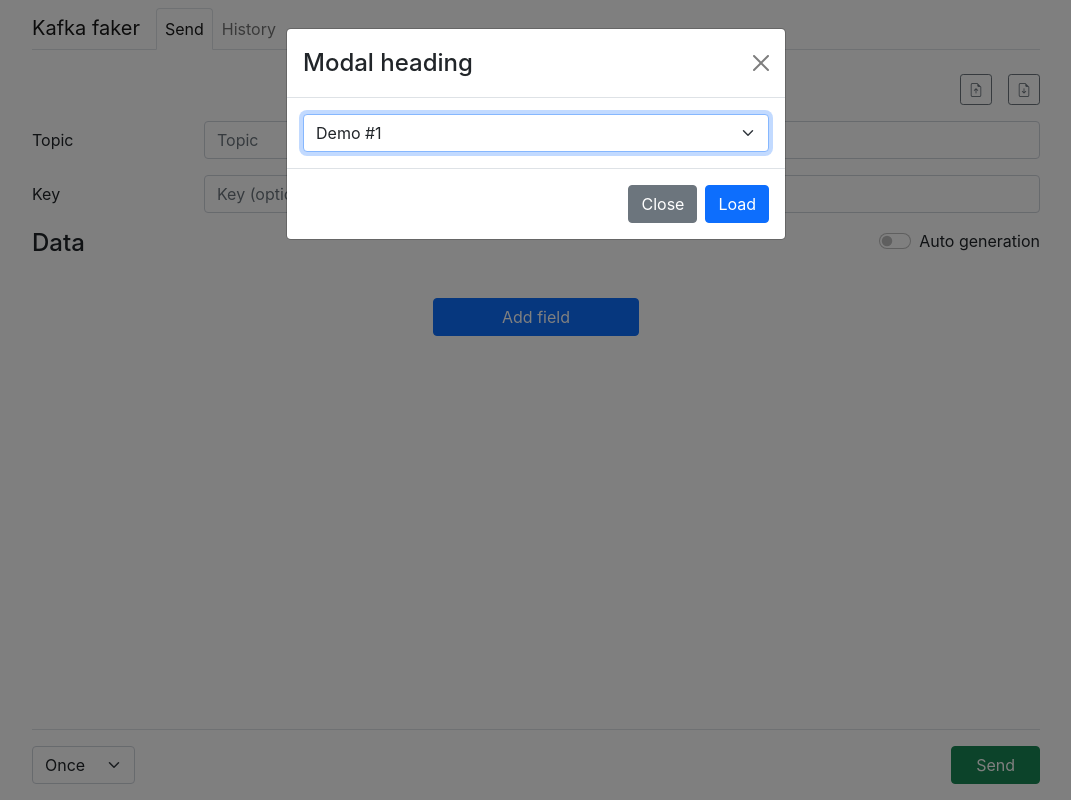
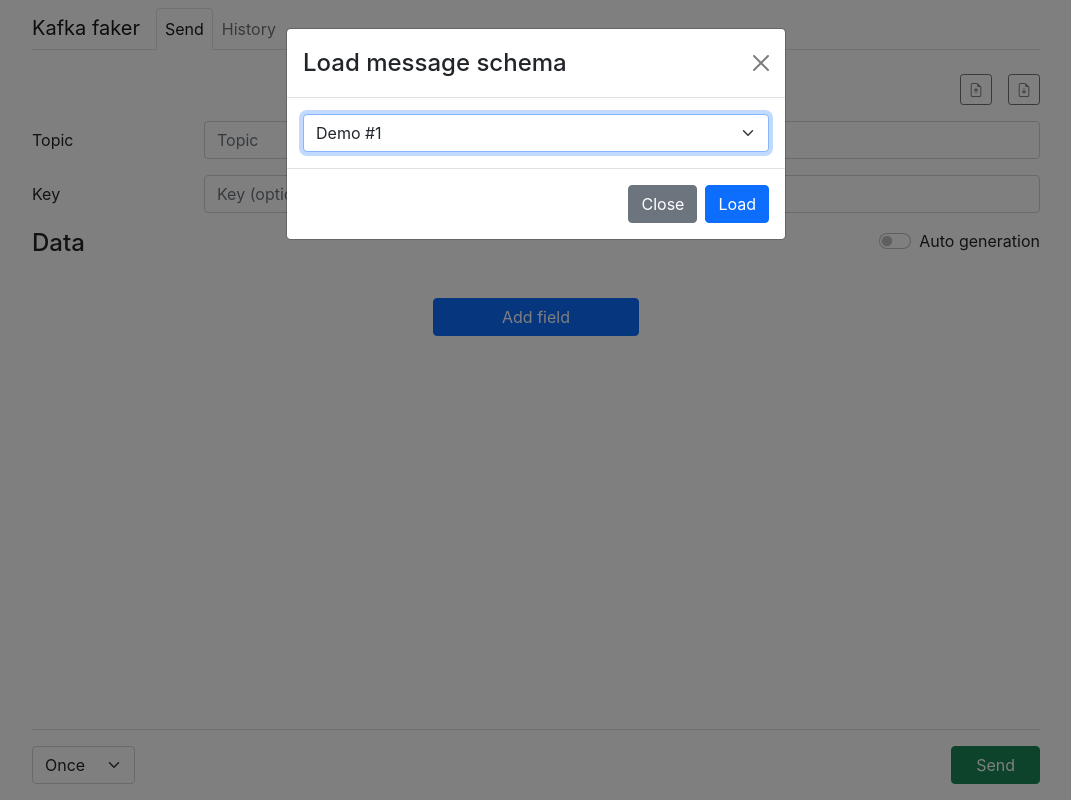
Before and after one commit to BenasB/kafka-faker, a React (Create React App) app: page / in a window 1280 px wide. Both pictures are taken after a click on the button 1128 px from the left and 89 px from the top of the page. Shown: the whole page, without its empty margins (104-1175 px from the left). Built offline with nearby package versions, Linux system fonts and the light colour scheme.

Commit message:
Added modal title

```diff
--- a/src/components/messageLoad/MessageLoadModal.tsx
+++ b/src/components/messageLoad/MessageLoadModal.tsx
@@ -20,7 +20,7 @@ const MessageLoadModal: React.FC<Props> = ({ show, turnOff, setMessage }) => {
   return (
     <Modal show={show} onHide={turnOff}>
       <Modal.Header closeButton>
-        <Modal.Title>Modal heading</Modal.Title>
+        <Modal.Title>Load message schema</Modal.Title>
       </Modal.Header>
       <Modal.Body>
         <Form onSubmit={(e) => e.preventDefault()} noValidate>
```
